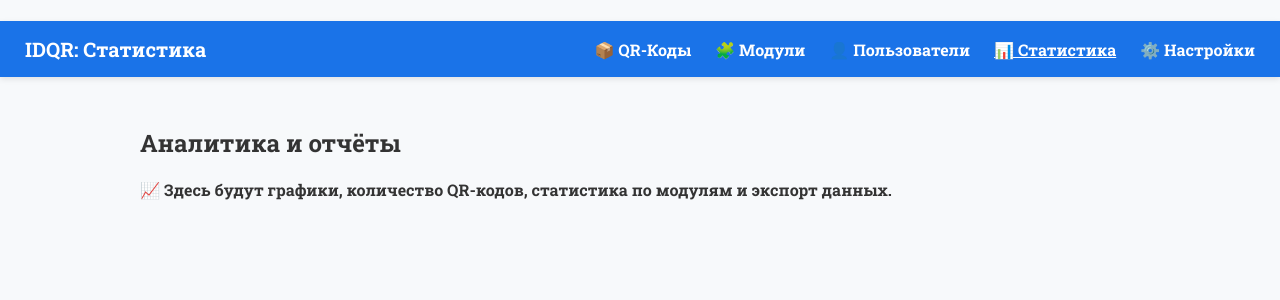
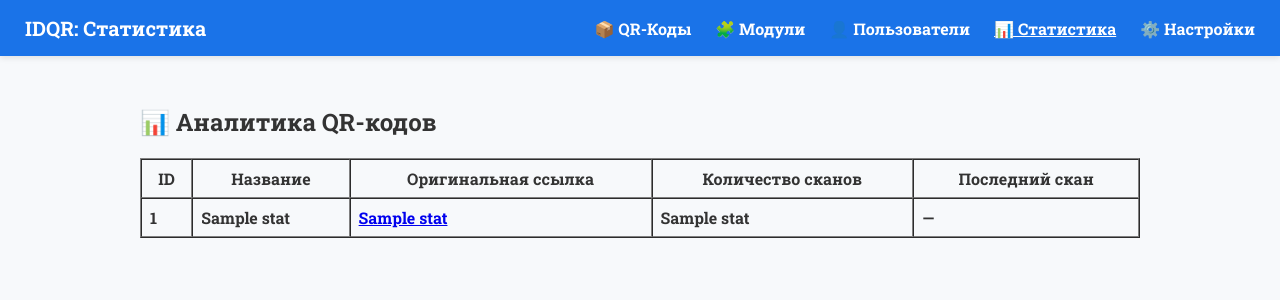
Before and after one commit to Darhan-man/idqr-platform, a FastAPI app: template templates/stats.html in a window 1280 px wide. Shown: the top 300 px of the page. Run offline with FastAPI, Linux system fonts and the light colour scheme; the template is opened without the code that fills it: most values are stand-ins (such as "Sample title", 1, 10 or a date in 2020).

Commit message:
Update stats.html

```diff
--- a/templates/stats.html
+++ b/templates/stats.html
@@ -1,9 +1,8 @@
-
-﻿<!DOCTYPE html>
+<!DOCTYPE html>
 <html lang="ru">
 <head>
     <meta charset="UTF-8">
-    <title>Статистика</title>
+    <title>Статистика QR</title>
     <link rel="stylesheet" href="/static/css/style.css">
 </head>
 <body>
@@ -19,8 +18,26 @@
     </div>
 
     <div class="container">
-        <h2>Аналитика и отчёты</h2>
-        <p>📈 Здесь будут графики, количество QR-кодов, статистика по модулям и экспорт данных.</p>
+        <h2>📊 Аналитика QR-кодов</h2>
+
+        <table class="stats-table" border="1" cellpadding="8" cellspacing="0" width="100%">
+            <tr>
+                <th>ID</th>
+                <th>Название</th>
+                <th>Оригинальная ссылка</th>
+                <th>Количество сканов</th>
+                <th>Последний скан</th>
+            </tr>
+            {% for qr in stats_list %}
+            <tr>
+                <td>{{ qr[0] }}</td>
+                <td>{{ qr[1] }}</td>
+                <td><a href="{{ qr[2] }}" target="_blank">{{ qr[2] }}</a></td>
+                <td><b>{{ qr[4] }}</b></td>
+                <td>{{ qr[5] if qr[5] else "—" }}</td>
+            </tr>
+            {% endfor %}
+        </table>
     </div>
 </body>
 </html>
```
